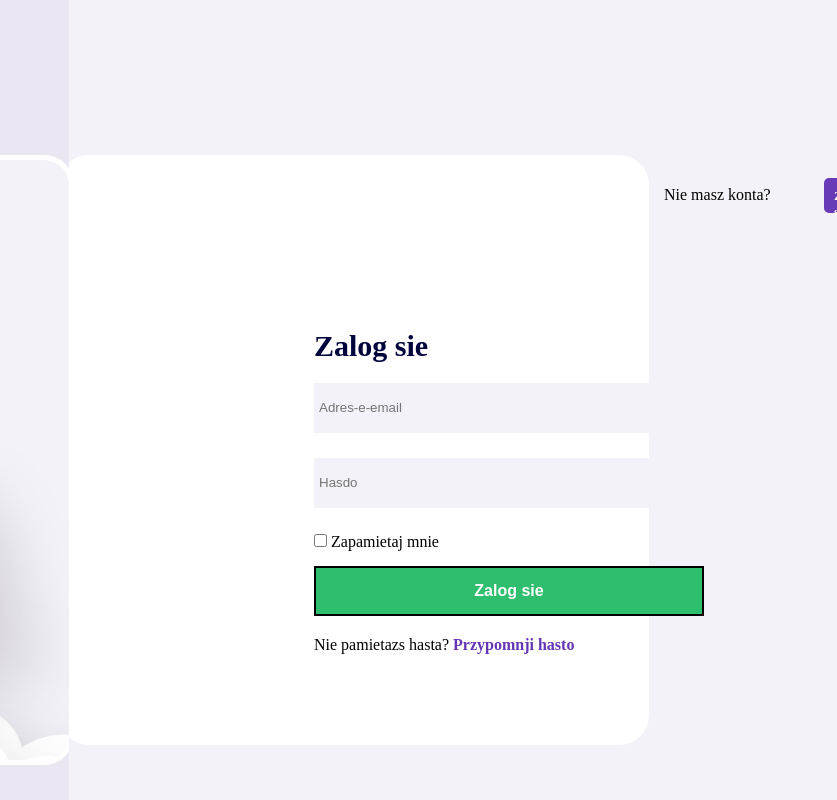
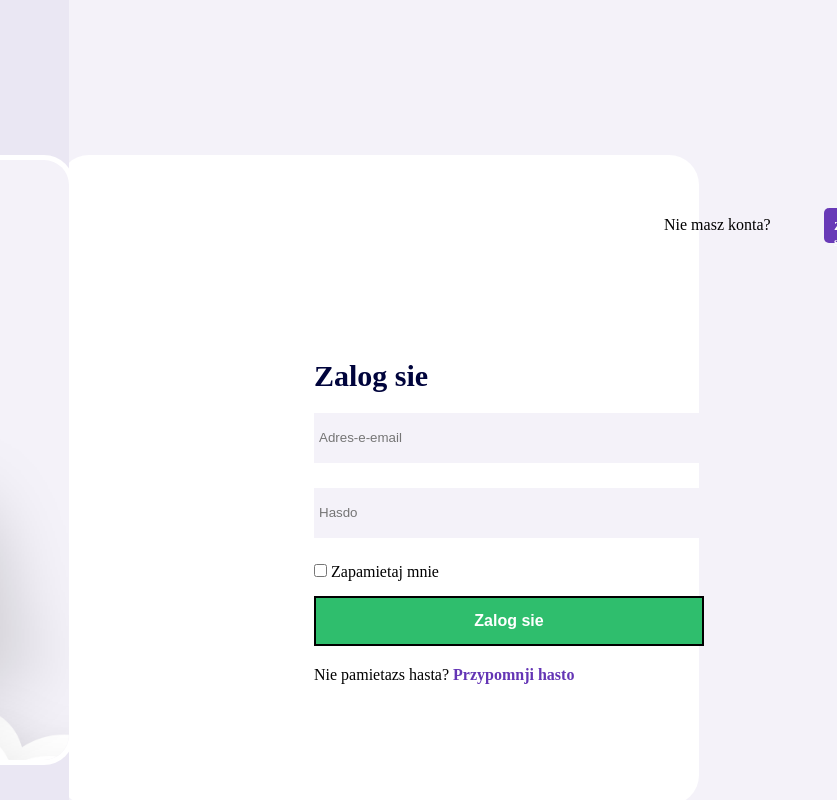
Before and after one commit to TheMich2/ExamenWeb.github.io, a plain HTML site: page index.html in a window 1280 px wide. Shown: the full height of the page, 443-1280 px from the left. Drawn offline with Linux system fonts and the light colour scheme.

Commit message:
Update style.css

```diff
--- a/style.css
+++ b/style.css
@@ -67,9 +67,9 @@
 .infp{
     margin-top: 160PX;
     background-color: #FFFFFF;
-    height: 580px;
+    height: 640px;
     margin-left: -5px;
-    width: 580px;
+    width: 630px;
     border-radius: 25px;
     display: flex;
     align-items: center;
```
